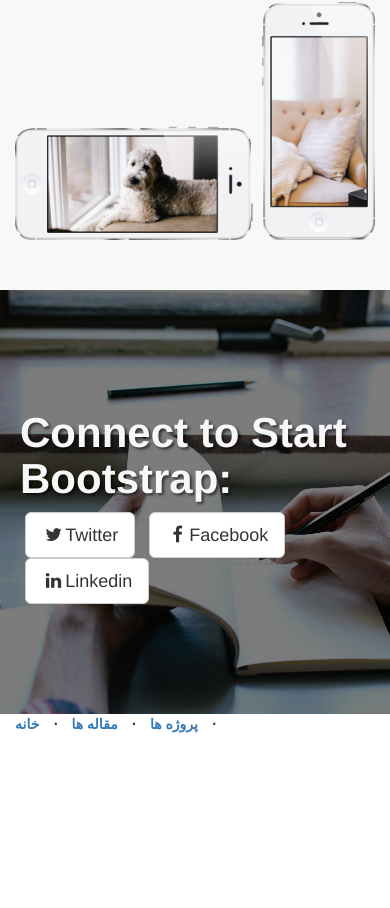
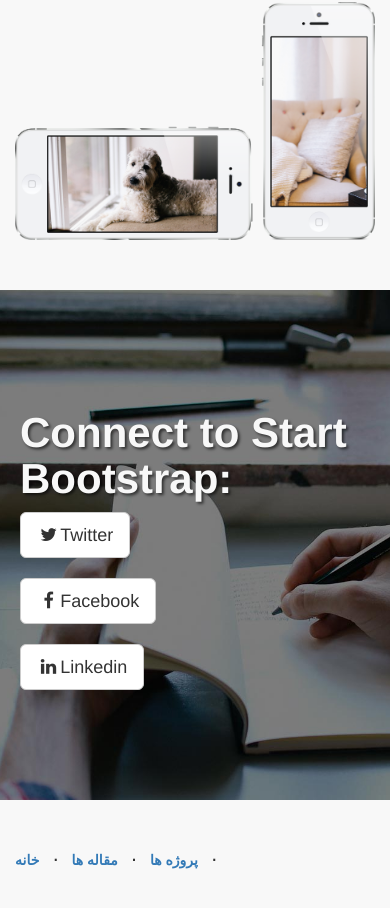
Before and after one commit to barsinalavi/barsinalavi.github.io, a plain HTML site: page project2/index.html in a window 390 px wide. Shown: the part 2388-3296 px from the top of the page. Before the commit the page ends 3132 px from the top, so only its background shows below. Drawn offline with Linux system fonts and the light colour scheme.

Commit message:
last commit

```diff
--- a/project2/style.css
+++ b/project2/style.css
@@ -59,12 +59,10 @@
 @media (max-width:767px) {
     .intro-message {
         padding-bottom: 15%;
-
     }
 
     .intro-message > h1 {
         font-size: 3em;
-
     }
 
 
@@ -105,3 +103,32 @@
 
     margin-left:20px;
 }
+
+
+.footer {
+    padding: 50px 0;
+    background-color: #f8f8f8;
+}
+@media(max-width: 1199px) {
+ul.banner-social-buttons{
+    float: left;
+}
+
+}
+@media(max-width:767px) {
+    .banner h2 {
+        margin: 0;
+        text-shadow: 2px 2px 3px rgba(0,0,0,0.6);
+        font-size: 3em;
+    }
+
+    ul.banner-social-buttons > li {
+        display: block;
+        margin-bottom: 20px;
+        padding: 0;
+    }
+
+    ul.banner-social-buttons > li:last-child {
+        margin-bottom: 0;
+    }
+}
```
